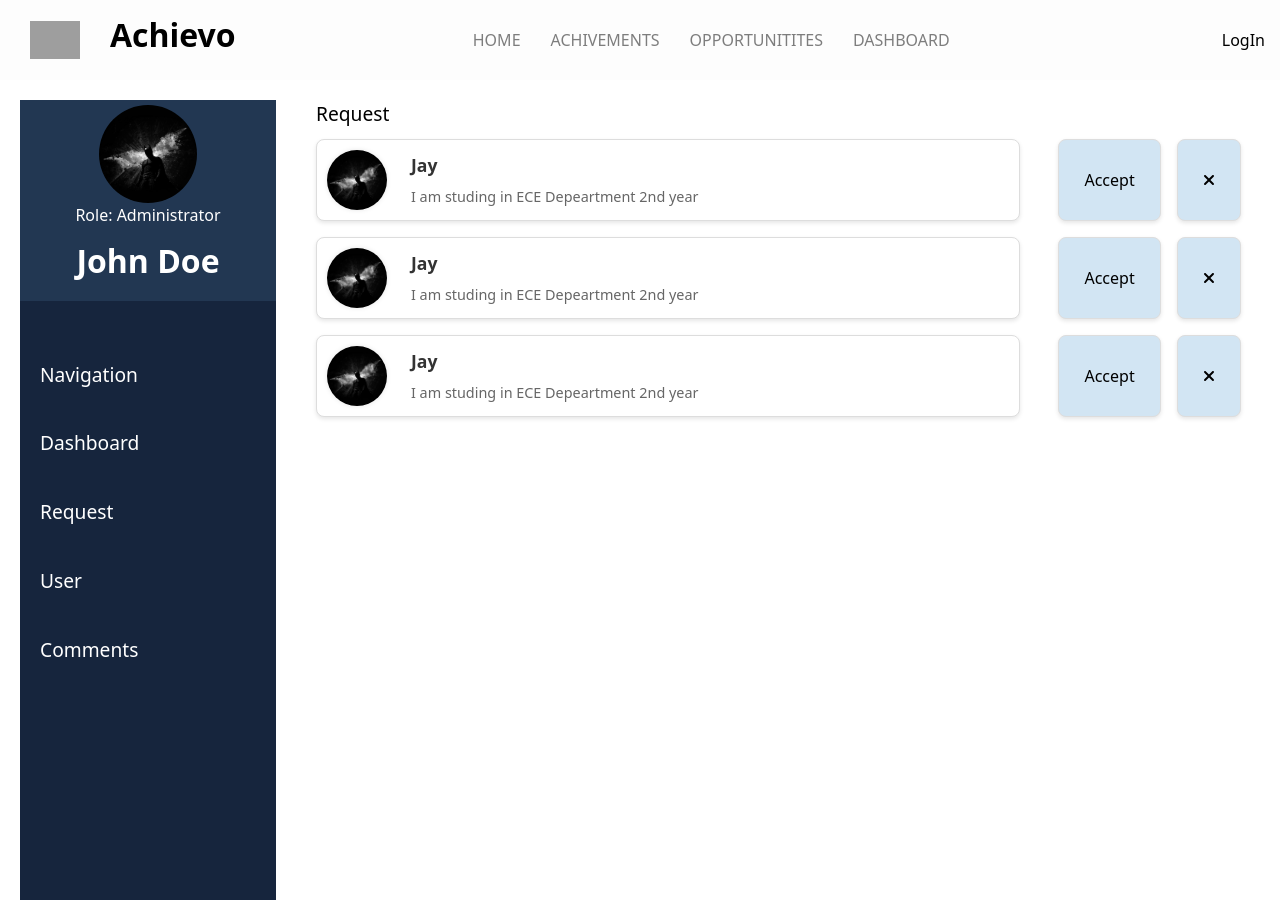
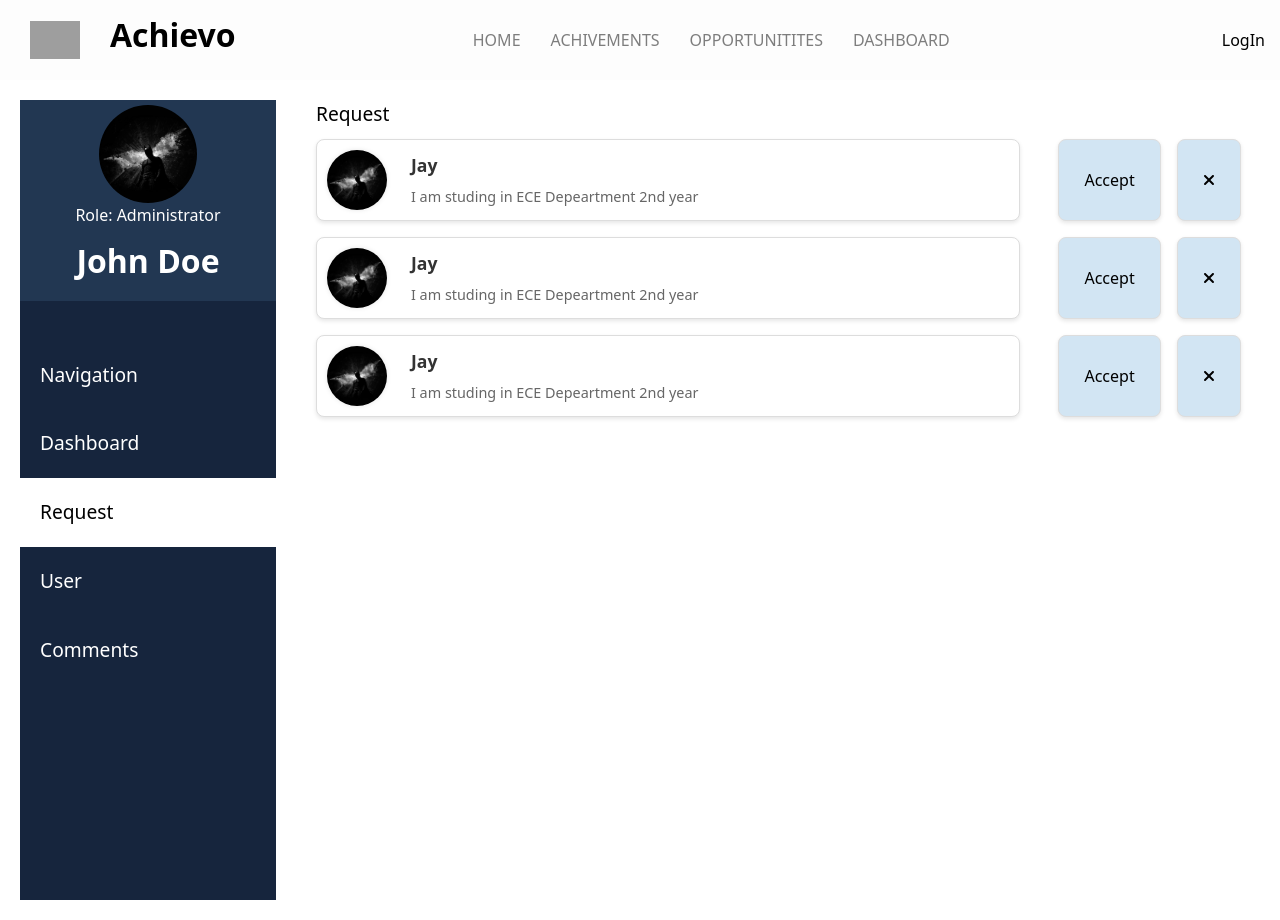
Before and after one commit to ayush-jha123/svnit-achievement-portal, a React (Vite) app in the folder client/: page /Admin in a window 1280 px wide. Built offline with nearby package versions, Linux system fonts and the light colour scheme; grey boxes are pictures that could not be loaded.

Commit message:
added sidebar functionality

```diff
--- a/client/src/App.jsx
+++ b/client/src/App.jsx
@@ -1,3 +1,4 @@
+import { useState } from 'react'
 import './App.css'
 import Home from './pages/Home'
 import Achivements from './pages/Achivements'
--- /dev/null
+++ b/client/src/components/AdminPortal/Comment.jsx
@@ -0,0 +1,9 @@
+import React from 'react'
+
+const Comment = () => {
+  return (
+    <div>Comment</div>
+  )
+}
+
+export default Comment
--- /dev/null
+++ b/client/src/components/AdminPortal/Navigation.jsx
@@ -0,0 +1,9 @@
+import React from 'react'
+
+const Navigation = () => {
+  return (
+    <div>Navigation</div>
+  )
+}
+
+export default Navigation
--- a/client/src/components/AdminPortal/Request.jsx
+++ b/client/src/components/AdminPortal/Request.jsx
@@ -1,5 +1,5 @@
 import React from 'react'
-import RequestBox from './RequestBox'
+import RequestBox from './Request/RequestBox'
 
 const Request = () => {
   return (
--- a/client/src/components/AdminPortal/RequestBox.jsx
+++ b/client/src/components/AdminPortal/Request/RequestBox.jsx
@@ -2,7 +2,7 @@ import React from 'react'
 import './RequestBox.css'
 import { FontAwesomeIcon } from '@fortawesome/react-fontawesome';
 import { faXmark } from '@fortawesome/free-solid-svg-icons';
-import Image from "../../../public/assets/bat.jpeg"
+import Image from "../../../../public/assets/bat.jpeg"
 
 const RequestBox = () => {
   return (
--- a/client/src/components/AdminPortal/Sidebar.css
+++ b/client/src/components/AdminPortal/Sidebar.css
@@ -1,8 +1,6 @@
 .sidebar1 {
     width: 20vw;
-    /* Example: 20% of the viewport width */
     height: 100vh;
-    /* 100% of the viewport height */
     background-color: #16253D;
     color: #fff;
     display: flex;
@@ -18,12 +16,10 @@
     justify-content: center;
     align-items: center;
     background-color: #223752;
-    /* Added background color */
 }
 
 .profile-img {
     width: 40%;
-    /* Example: 40% of the parent container's width */
     height: auto;
     border-radius: 50%;
     margin-right: 0px;
@@ -48,17 +44,19 @@
     text-decoration: none;
 }
 
-/* Change color of option div on hover */
 .option:hover {
     background-color: #fff;
         color: black;
             cursor: pointer;
-    /* Change to desired hover color */
+}
+
+.option.active {
+    background-color: #fff;
+    color: black;
 }
 
 @media (max-width: 767px) {
     .sidebar1 {
         display: none;
-        /* Hide the sidebar on smaller devices */
     }
 }
--- a/client/src/components/AdminPortal/Sidebar.jsx
+++ b/client/src/components/AdminPortal/Sidebar.jsx
@@ -1,8 +1,13 @@
-import React from 'react'
-import './Sidebar.css'
-import Image from "../../../public/assets/bat.jpeg"
+import React from 'react';
+import PropTypes from 'prop-types'; // Import PropTypes
+import './Sidebar.css';
+import Image from "../../../public/assets/bat.jpeg";
 
-const Sidebar = () => {
+const Sidebar = ({ activeOption, onOptionClick }) => {
+  const handleOptionClickLocal = (option) => {
+    onOptionClick(option);
+  };
+
   return (
     <div>
       <div className="sidebar1">
@@ -12,15 +17,45 @@ const Sidebar = () => {
           <div className="name">John Doe</div>
         </div>
         <div className="options">
-                <div className="option">Navigation</div>
-                <div className="option">Dashboard</div>
-                <div className="option">Request</div>
-                <div className="option">User</div>
-                <div className="option">Comments</div>
+          <div
+            className={`option ${activeOption === 'navigation' ? 'active' : ''}`}
+            onClick={() => handleOptionClickLocal('navigation')}
+          >
+            Navigation
+          </div>
+          <div
+            className={`option ${activeOption === 'dashboard' ? 'active' : ''}`}
+            onClick={() => handleOptionClickLocal('dashboard')}
+          >
+            Dashboard
+          </div>
+          <div
+            className={`option ${activeOption === 'request' ? 'active' : ''}`}
+            onClick={() => handleOptionClickLocal('request')}
+          >
+            Request
+          </div>
+          <div
+            className={`option ${activeOption === 'user' ? 'active' : ''}`}
+            onClick={() => handleOptionClickLocal('user')}
+          >
+            User
+          </div>
+          <div
+            className={`option ${activeOption === 'comments' ? 'active' : ''}`}
+            onClick={() => handleOptionClickLocal('comments')}
+          >
+            Comments
           </div>
         </div>
       </div>
-  )
-}
+    </div>
+  );
+};
 
-export default Sidebar
+Sidebar.propTypes = {
+  activeOption: PropTypes.string.isRequired, // Define prop types
+  onOptionClick: PropTypes.func.isRequired,
+};
+
+export default Sidebar;
--- /dev/null
+++ b/client/src/components/AdminPortal/User.jsx
@@ -0,0 +1,9 @@
+import React from 'react'
+
+const User = () => {
+  return (
+    <div>User</div>
+  )
+}
+
+export default User
--- a/client/src/pages/AdminPortal.jsx
+++ b/client/src/pages/AdminPortal.jsx
@@ -1,21 +1,33 @@
-import React from 'react'
-import './AdminPortal.css'
-import Sidebar from '../components/AdminPortal/Sidebar'
-import Navbar from '../components/Navbar'
-import Dashboard from '../components/AdminPortal/Dashboard'
-import Request from '../components/AdminPortal/Request'
+import React, { useState } from 'react';
+import './AdminPortal.css';
+import Sidebar from '../components/AdminPortal/Sidebar';
+import Navbar from '../components/Navbar';
+import Navigation from '../components/AdminPortal/Navigation';
+import Dashboard from '../components/AdminPortal/Dashboard';
+import Request from '../components/AdminPortal/Request';
+import User from '../components/AdminPortal/User';
+import Comment from '../components/AdminPortal/Comment';
 
 const AdminPortal = () => {
+  const [activeOption, setActiveOption] = useState('request'); // Initially render Request
+
+  const handleOptionClick = (option) => {
+    setActiveOption(option);
+  };
+
   return (
     <>
-        <Navbar />
-        <div className='container1'>
-            <Sidebar />
-            <Request />
-        </div>
+      <Navbar />
+      <div className='container1'>
+        <Sidebar activeOption={activeOption} onOptionClick={handleOptionClick} />
+        {activeOption === 'navigation' && <Navigation />}
+        {activeOption === 'dashboard' && <Dashboard />}
+        {activeOption === 'request' && <Request />}
+        {activeOption === 'user' && <User />}
+        {activeOption === 'comments' && <Comment />}
+      </div>
+    </>
+  );
+};
 
-    </>
-  )
-}
-
-export default AdminPortal
+export default AdminPortal;
```
Also changed, not shown: client/src/components/AdminPortal/Request/RequestBox.css (renamed from client/src/components/AdminPortal/RequestBox.css). Lines whose indentation alone changed are shown as unchanged.
